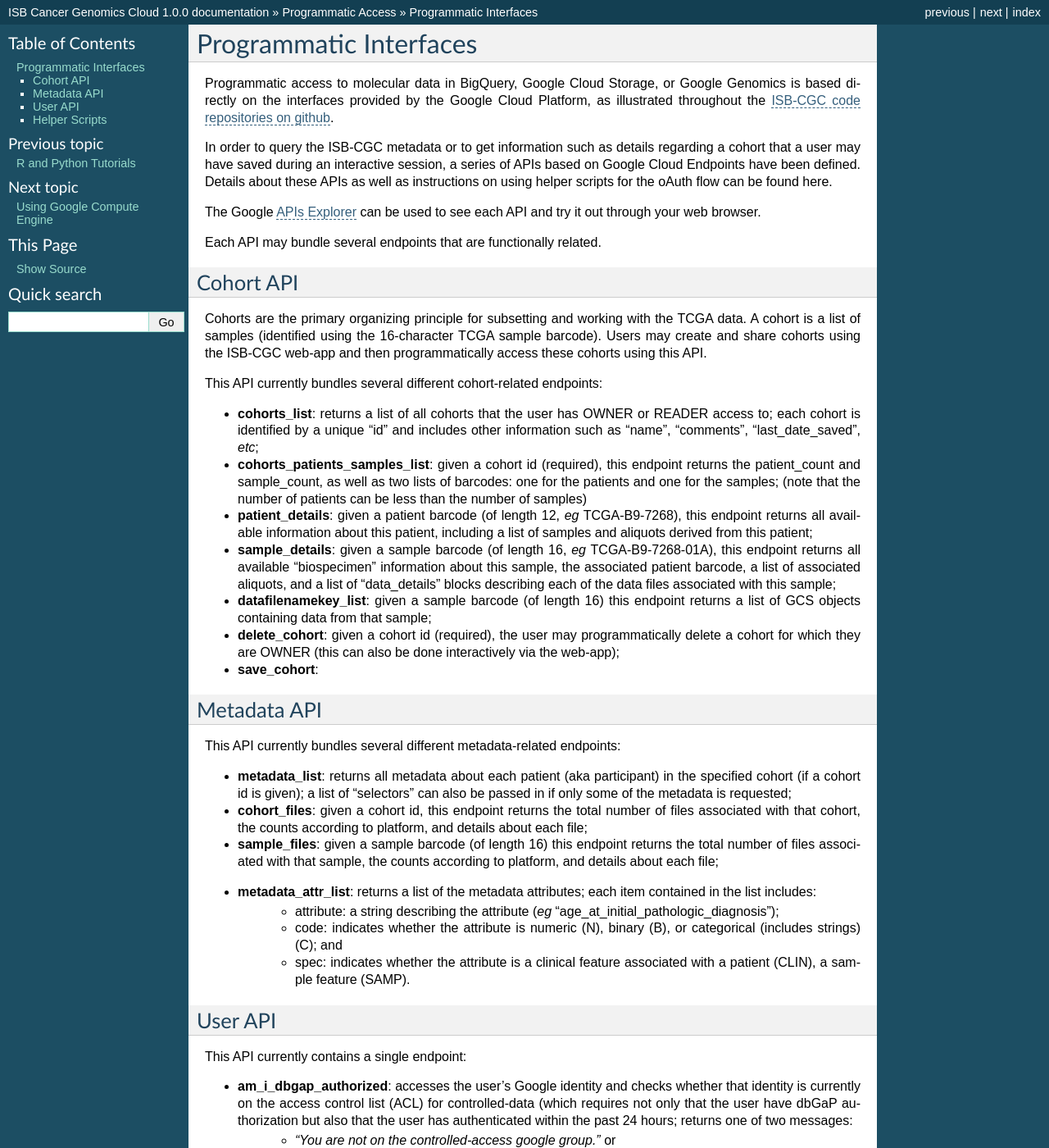
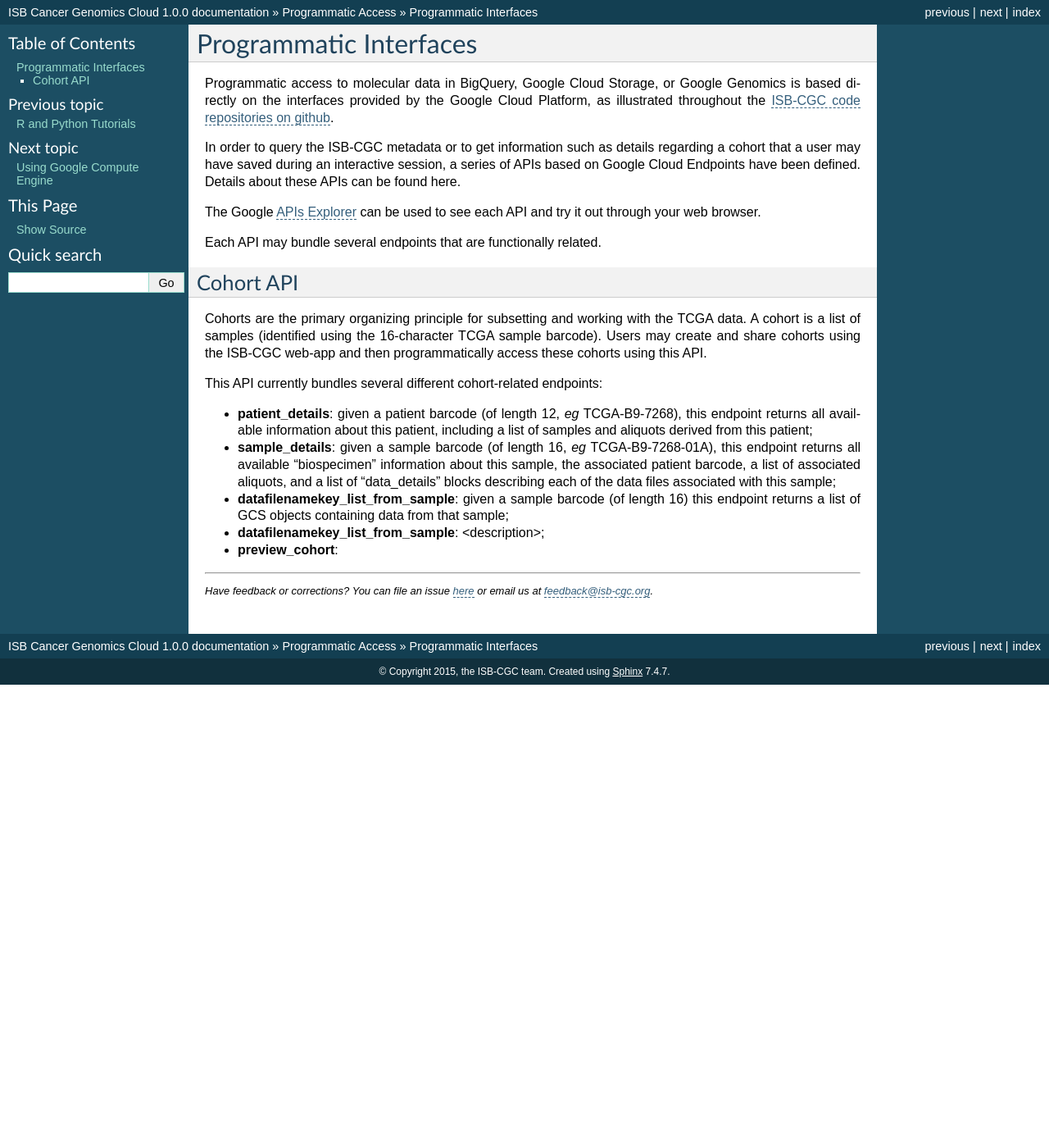
Before and after one commit to isb-cgc/readthedocs, a Sphinx documentation site: the page built from docs/source/sections/progapi/Programmatic-API.rst, in a window 1280 px wide and 1400 px high. Shown: the whole window at 82% size. Built offline with Sphinx 7.4.7, drawn with Linux system fonts in a browser that asks for light colours; some of the changed text lies outside the part shown.

Commit message:
patient_details

```diff
--- a/docs/source/sections/progapi/Programmatic-API.rst
+++ b/docs/source/sections/progapi/Programmatic-API.rst
@@ -9,8 +9,7 @@ illustrated throughout the
 
 In order to query the ISB-CGC metadata or to get information such as details regarding a
 cohort that a user may have saved during an interactive session, a series of APIs based
-on Google Cloud Endpoints have been defined.  Details about these APIs as well as instructions
-on using helper scripts for the oAuth flow can be found here.
+on Google Cloud Endpoints have been defined.  Details about these APIs can be found here.
 
 The Google
 `APIs Explorer <https://apis-explorer.appspot.com/apis-explorer/?base=https://api-dot-isb-cgc.appspot.com/_ah/api#p/>`_
@@ -28,53 +27,12 @@ using this API.
 
 This API currently bundles several different cohort-related endpoints:
 
-* **cohorts_list**: returns a list of all cohorts that the user has OWNER or READER access to; each cohort is identified by a unique "id" and includes other information such as "name", "comments", "last_date_saved", *etc*;
-
-* **cohorts_patients_samples_list**: given a cohort id (required), this endpoint returns the patient_count and sample_count, as well as two lists of barcodes: one for the patients and one for the samples;  (note that the number of patients can be less than the number of samples)
-
 * **patient_details**: given a patient barcode (of length 12, *eg* TCGA-B9-7268), this endpoint returns all available information about this patient, including a list of samples and aliquots derived from this patient;
 
 * **sample_details**: given a sample barcode (of length 16, *eg* TCGA-B9-7268-01A), this endpoint returns all available "biospecimen" information about this sample, the associated patient barcode, a list of associated aliquots, and a list of "data_details" blocks describing each of the data files associated with this sample;
 
-* **datafilenamekey_list**: given a sample barcode (of length 16) this endpoint returns a list of GCS objects containing data from that sample;
+* **datafilenamekey_list_from_sample**: given a sample barcode (of length 16) this endpoint returns a list of GCS objects containing data from that sample;
 
-* **delete_cohort**: given a cohort id (required), the user may programmatically delete a cohort for which they are OWNER (this can also be done interactively via the web-app);
+* **datafilenamekey_list_from_sample**: <description>;
 
-* **save_cohort**:
-
-
-Metadata API
-############
-
-This API currently bundles several different metadata-related endpoints:
-
-* **metadata_list**: returns all metadata about each patient (aka participant) in the specified cohort (if a cohort id is given); a list of "selectors" can also be passed in if only some of the metadata is requested;
-
-* **cohort_files**: given a cohort id, this endpoint returns the total number of files associated with that cohort, the counts according to platform, and details about each file;
-
-* **sample_files**: given a sample barcode (of length 16) this endpoint returns the total number of files associated with that sample, the counts according to platform, and details about each file;
-
-* **metadata_attr_list**: returns a list of the metadata attributes; each item contained in the list includes:
-    - attribute: a string describing the attribute (*eg* "age_at_initial_pathologic_diagnosis");
-    - code: indicates whether the attribute is numeric (N), binary (B), or categorical (includes strings) (C);  and
-    - spec: indicates whether the attribute is a clinical feature associated with a patient (CLIN), a sample feature (SAMP).
-
-User API
-########
-
-This API currently contains a single endpoint:
-
-* **am_i_dbgap_authorized**:  accesses the user's Google identity and checks whether that identity is currently on the access control list (ACL) for controlled-data (which requires not only that the user have dbGaP authorization but also that the user has authenticated within the past 24 hours;  returns one of two messages:
-    - *"You are not on the controlled-access google group."*  or
-    - *"<user's Google identity> has dbGaP authorization and is a member of the controlled-access google group."*
-
-Helper Scripts
-##############
-
-Two helper scripts,
-`isb_auth.py <https://github.com/isb-cgc/ISB-CGC-Webapp/blob/master/scripts/isb_auth.py>`_
-and
-`isb_curl.py <https://github.com/isb-cgc/ISB-CGC-Webapp/blob/master/scripts/isb_curl.py>`_
-are available for use from the command-line or from a python script.  The first one is a wrapper
-for the OAuth process, and the second can be used to send a GET or POST request with the
-proper access token to the specified endpoint.
+* **preview_cohort**:
```
